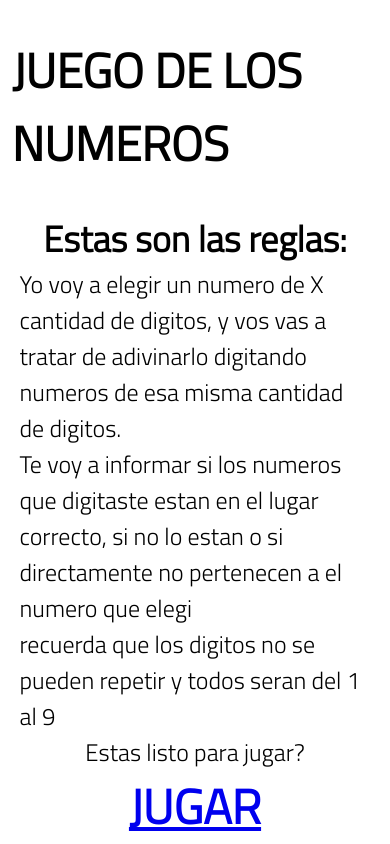
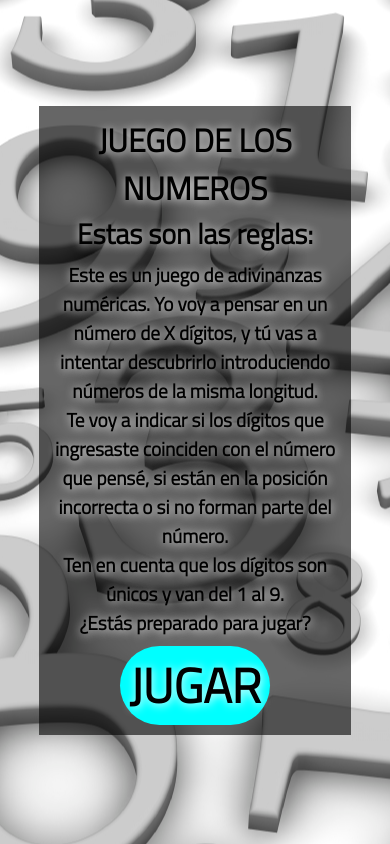
Before and after one commit to JAgustinOtero/Pre-Entrega3, a website: page index.html in a window 390 px wide. Drawn offline with nearby package versions, Linux system fonts and the light colour scheme.

Commit message:
modifico los styles cdel index y acomodo para responsive

```diff
--- a/index.html
+++ b/index.html
@@ -7,23 +7,18 @@
     <link rel="stylesheet" href="css/style.css">
 </head>
 <body class="body_main">
+    <main>
+        <section>
+            <h1>JUEGO DE LOS NUMEROS</h1>
+            <h2>Estas son las reglas:</h2>
+                <p>Este es un juego de adivinanzas numéricas. Yo voy a pensar en un número de X dígitos, y tú vas a intentar descubrirlo introduciendo números de la misma longitud. <br>
+                    Te voy a indicar si los dígitos que ingresaste coinciden con el número que pensé, si están en la posición incorrecta o si no forman parte del número.<br>
+                    Ten en cuenta que los dígitos son únicos y van del 1 al 9.<br>
+                    ¿Estás preparado para jugar?</p>
+            <a href="pages/juego.html">JUGAR</a>
+        </section>
+    </main>
 
-    <header>
-        <h1>JUEGO DE LOS NUMEROS</h1>
-    </header>
-    <section>
-        <div>
-            <h2>Estas son las reglas:</h2>
-            <p>Yo voy a elegir un numero de X cantidad de digitos, y vos vas a tratar de adivinarlo digitando numeros de esa misma cantidad de digitos.</p>
-            <p>Te voy a informar si los numeros que digitaste estan en el lugar correcto, si no lo estan o si directamente no pertenecen a el numero que elegi</p>
-            <p>recuerda que los digitos no se pueden repetir y todos seran del 1 al 9</p>
-            <p>Estas listo para jugar?</p>
-            <a href="pages/juego.html">JUGAR</a>
-        </div>
-    </section>
-
-    <!-- <script src="js/pruebas.js"></script> -->
-
-
+    <script src="https://cdn.jsdelivr.net/npm/bootstrap@5.3.2/dist/js/bootstrap.bundle.min.js" integrity="sha384-C6RzsynM9kWDrMNeT87bh95OGNyZPhcTNXj1NW7RuBCsyN/o0jlpcV8Qyq46cDfL" crossorigin="anonymous"></script>
 </body>
 </html>
--- a/scss/views/_index.scss
+++ b/scss/views/_index.scss
@@ -6,30 +6,134 @@
 
 .body_main
 {
-    height: 100vh;
-    header{
-        height: 25vh;
-        display: flex;
-        justify-content: center;
-        align-items: center;
-        font-size: 1.5rem;
-    }
-    section{
+    height: 95vh;
+    background: url(../../assets/images/BackgroundNumbers.webp);
+    background-position: center;
+    background-size: cover;
+    color: black;
+    display: flex;
+    align-items: center;
+    justify-content: center;
+    main{
         display: flex;
         height: 50vh;
         justify-content: center;
         font-size: 1.5rem;
-        div
+        section
         {
-            width: 90%;
             display: flex;
             flex-direction: column;
-            justify-content: space-around;
             align-items: center;
-        }
-        a{
-            font-weight: 700;
-            font-size: 3rem;
+            background-color: rgba(0,0,0,0.6);
+            width: 80%;
+            padding: 2.6%;
+            text-shadow: 1px 1px 10px white;
+            font-weight: 600;
+            font-size: 2rem;
+            height: fit-content;
+            text-align: center;☺
+            h1{
+                font-size: 4rem;
+            }
+            p{
+                margin: 2%;
+            }
+            a{
+                font-weight: 900;
+                font-size: 3rem;
+                text-decoration: none;
+                color: black;
+                background-color: aqua;
+                padding: 1% 3%;
+                border-radius: 5rem;
+                margin-top: 1%;
+                transition: 0.5s;
+                &:hover{
+                     background-color: blue;
+                     transition: 0.5s;
+                     transform: scale(1.2);
+                     text-shadow: none;
+                     color: white;
+                }
+            }
         }
     }
     }
+
+    @media (max-width: 1440px)
+    {
+        .body_main{
+            height: 75vh;
+            background-repeat: no-repeat;
+            background-size: auto;
+        }
+
+    }
+
+    @media (max-width: 1024px)
+    {
+        .body_main{
+            background-size: auto;
+            main{
+
+                section{
+                    h1{
+                        font-size: 2.5rem;
+                    }
+                    h2{
+                        font-size: 2.25rem;
+                    }
+                    p{
+                        font-size: 1.75rem;
+                    }
+                }
+            }
+
+        }
+
+    }
+
+
+    @media (max-width: 768px)
+    {
+        .body_main{
+            main{
+
+                section{
+                    h1{
+                        font-size: 2rem;
+                    }
+                    h2{
+                        font-size: 1.75rem;
+                    }
+                    p{
+                        font-size: 1.2rem;
+                    }
+                }
+            }
+
+        }
+
+    }
+
+    @media (max-width: 320px)
+    {
+        .body_main{
+            main{
+
+                section{
+                    h1{
+                        font-size: 1.7rem;
+                    }
+                    h2{
+                        font-size: 1.5rem;
+                    }
+                    p{
+                        font-size: 1rem;
+                    }
+                }
+            }
+
+        }
+
+    }
```
Also changed, not shown: assets/images/BackgroundNumbers.webp (added), css/style.css.
